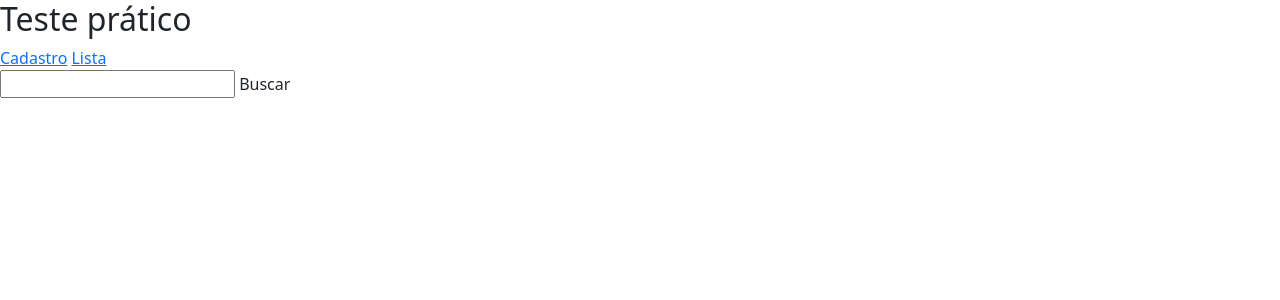
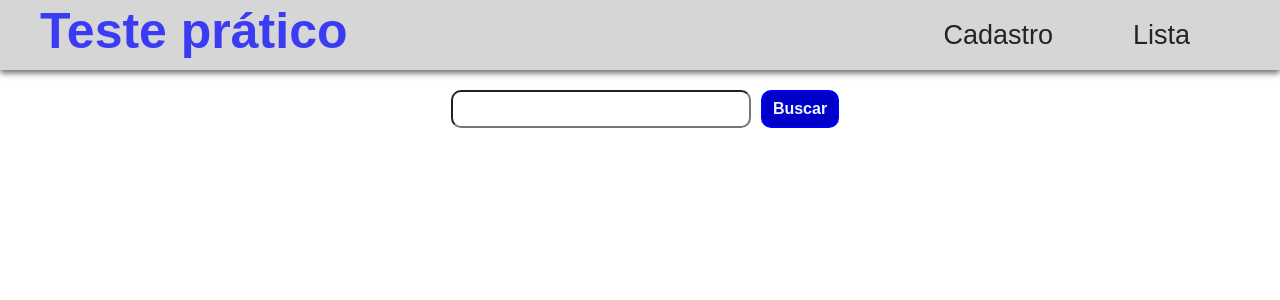
Before and after one commit to Vitor-Kemuel/SistemaDeClientes, a PHP site: page /lista.php in a window 1280 px wide. Shown: the top 300 px of the page. Run offline with PHP 8.4, Linux system fonts and the light colour scheme.

Commit message:
criação e alteração do css de toda a pagina

```diff
--- /dev/null
+++ b/styles/home.css
@@ -0,0 +1,54 @@
+*{
+    padding: 0%;
+    margin: 0%;
+    font-family: Arial, Helvetica, sans-serif;
+}
+
+#cabecalho{
+    background: rgb(214, 214, 214);
+    display: flex;
+    justify-content: space-between;
+    height: 70px;
+    align-items: center;
+    padding: 0 40px;
+    filter: drop-shadow(0px 3px 3px rgba(0, 0, 0, 0.6));
+}
+#tituloCabecalho{
+    font-weight: bold;
+    font-size: 50px;
+    color: rgba(0, 0, 255, 0.726);
+}
+#container{
+    display: flex;
+    align-items: center;
+    flex-direction: column;
+    width: 100%;
+    justify-content: center;
+}
+#titulo{
+    font-size: 70px;
+}
+.texto{
+    font-size: 30px;
+}
+#containerAncoras{
+    display: flex;
+    flex-direction: row;
+    padding: 0 10px;
+    align-items: center;
+    height: 100%;
+}
+.ancora{
+    text-decoration: none;
+    display: flex;
+    align-items: center;
+    margin: 0 20px;
+    padding: 0 20px;
+    height: 100%;
+    color: rgb(36, 36, 36);
+    font-size: 27px;
+}
+.ancora:hover{
+    border-bottom: 3px solid rgba(0, 0, 255, 0.726);
+    height: calc(100% - 3px);
+}
--- a/styles/lista.css
+++ b/styles/lista.css
@@ -1,6 +1,37 @@
 *{
     padding: 0;
     margin: 0;
+}
+
+#formSearch{
+    display: flex;
+    padding: 10px;
+    align-items: center;
+    justify-content: center;
+    margin-top: 10px;
+}
+#textSearch{
+    padding: 5px 10px;
+    width: 300px;
+    margin: 0 10px;
+    border-radius: 10px;
+}
+#buscar{
+    background: rgb(0, 0, 200);
+    padding: 5px 10px;
+    color: aliceblue;
+    font-weight: bold;
+    border: 2px solid rgb(0, 0, 255);
+    border-radius: 10px;
+}
+#table{
+    width: 95%;
+    margin: 10px auto;
+}
+.bnt{
+    margin: 0 5px;
+    padding: 3px;
+    cursor: pointer;
 }
 
 .idCliente{
```
Also changed, not shown: styles/style.css (+19 -1 lines).
